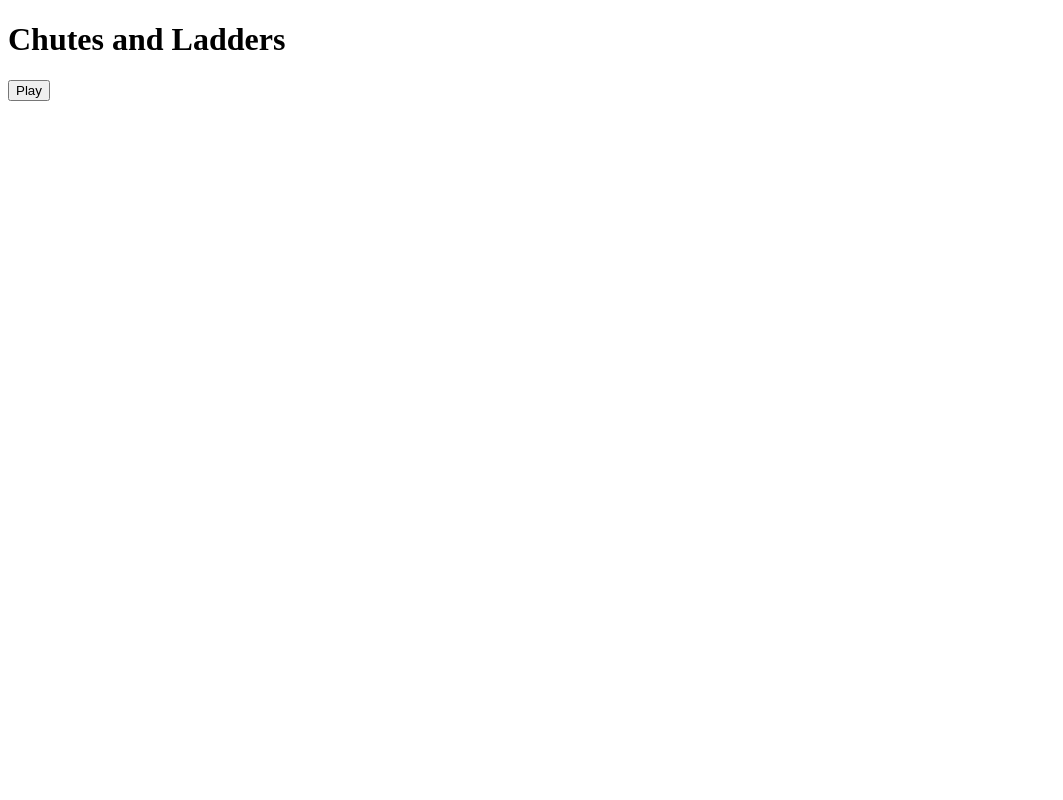
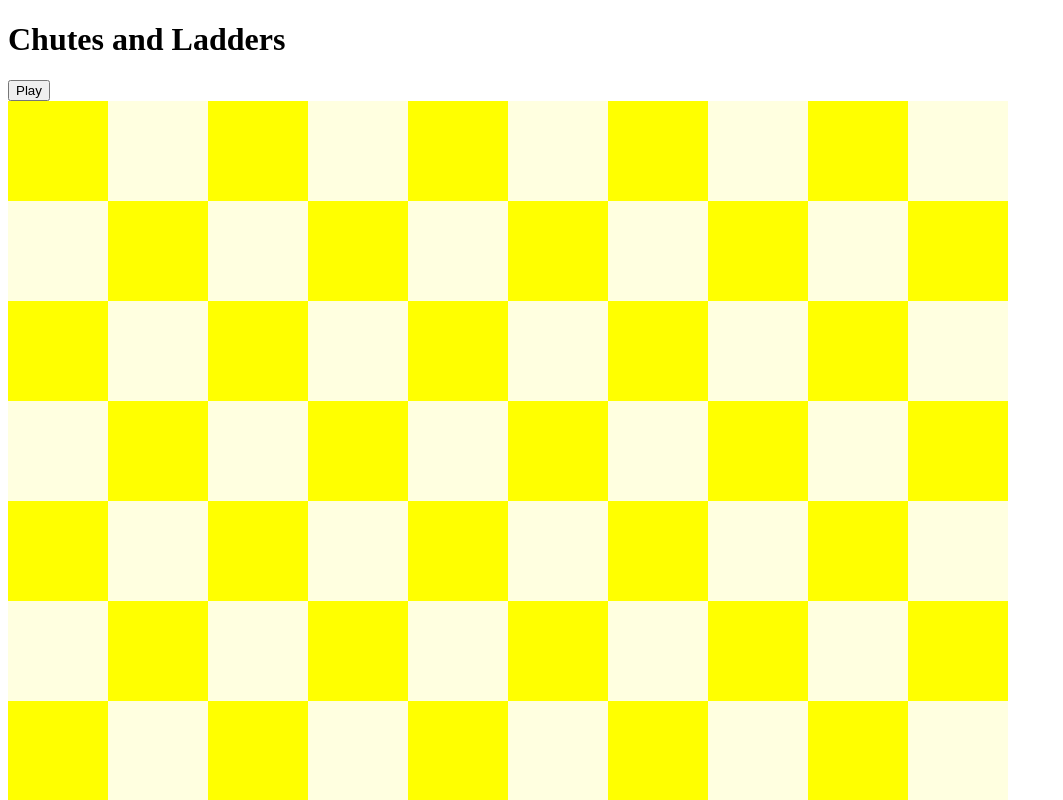
Before and after one commit to marchmichels/chutes-and-ladders, a plain HTML site: page index.html in a window 1280 px wide. Both pictures are taken after a click on the button "One". Shown: the top 800 px of the page, without its empty margins (0-1063 px from the left). Drawn offline with nearby package versions, Linux system fonts and the light colour scheme.

Commit message:
Added SVG gameboard

```diff
--- a/js/app.js
+++ b/js/app.js
@@ -29,11 +29,11 @@ class Game {
     message;
 
     constructor(players) {
+        this.gameBoard = new GameBoard;
         this.players = [];
         for (let i = 1; i <= players; i++) {
             this.players[i] = new Player(i);
         }
-        this.gameBoard = new GameBoard;
         this.spinner = new Spinner;
         this.turn = 1;
 
@@ -69,7 +69,7 @@ class Game {
         }
         else {
             let pos = this.gameBoard.checkBoard(this.players[this.turn].getPos());
-            this.players[this.turn].setPos(pos.boardNumber, pos.x, pos.y);
+            this.players[this.turn].setPos(pos.boardNumber, pos.element.x, pos.element.y);
             console.log("ends on: " + this.players[this.turn].getPos());
             console.log("");
             this.turn ++;
@@ -114,7 +114,7 @@ class Player {
         this.number = number;
         this.boardPos = 1;
 
-        console.log(this.number);
+        //console.log(this.number);
 
         this.playerMarker = document.createElementNS("http://www.w3.org/2000/svg", "circle");
 
@@ -151,6 +151,7 @@ class Player {
 
 class GameBoardSpace {
     endPosition;
+    element;
     x;
     y;
 
@@ -162,8 +163,7 @@ class GameBoardSpace {
 
         let pos = {
             boardNumber : this.endPosition,
-            x: this.x,
-            y: this.y
+            element : this.element
         }
 
         return pos;
@@ -241,58 +241,168 @@ class GameBoardSpace {
         // if in the bottom row (1)
         if (index < 10) {
 
-            console.log("index" + index);
+            let y = 950; //y position for entire row
+            let x = index * 100 + 50; //column 1 is at 50px, then 150, 250 and so on
+            //console.log("Row 1: " + (index * 100 + 50))
+            this.element = {
+                x: x,
+                y: y
+            }
 
-            this.y = 950; //y position for entire row
-            this.x = index * 100 + 50; //column 1 is at 50px, then 150, 250 and so on
-
-            console.log(index * 100 + 50);
         } //if in row 2
         else if (index >= 10 && index < 20) {
-            this.y = 850; //y position for entire row
+
+            let y = 850; //y position for entire row
+            let rowIndex = Math.abs((index - 10) - 9); //column 1 is
+            let x = rowIndex * 100 + 50;
+            //console.log("Row 2: " + (rowIndex * 100 + 50))
+            this.element = {
+                x: x,
+                y: y
+            }
+
+        } //if in row 3
+        else if (index >= 20 && index < 30) {
+
+            let y = 750;
+            let x = (index * 100 + 50) - 2000;
+            //console.log("Row 3: " + ((index * 100 + 50) - 2000))
+            this.element = {
+                x: x,
+                y: y
+            }
+
+        } //if in row 4
+        else if (index >= 30 && index < 40) {
+
+            let y = 650;
+            let rowIndex = Math.abs((index - 30) - 9); //column 1 is
+            let x = rowIndex * 100 + 50;
+            //console.log("Row 4: " + (rowIndex * 100 + 50))
+            this.element = {
+                x: x,
+                y: y
+            }
+
+        } //if in row 5
+        else if (index >= 40 && index < 50) {
+
+            let y = 550;
+            let x = (index * 100 + 50) - 4000;
+            //console.log("Row 5: " + ((index * 100 + 50) - 4000))
+            this.element = {
+                x: x,
+                y: y
+            }
 
 
-            let rowIndex = Math.abs((index - 10) - 9); //column 1 is
+        } //if in row 6
+        else if (index >= 50 && index < 60) {
 
-            console.log(rowIndex * 100 + 50);
+            let y = 450;
+            let rowIndex = Math.abs((index - 50) - 9); //column 1 is
+            let x = rowIndex * 100 + 50;
+            //console.log("Row 6: " + (rowIndex * 100 + 50))
+            this.element = {
+                x: x,
+                y: y
+            }
 
 
-            this.x = rowIndex * 100 + 50;
-        } //if in row 3
-        else if (index >= 20 && index < 30) {
-            this.y = 750;
-            this.x = index * 100 + 50;
-        } //if in row 4
-        else if (index >= 30 && index < 40) {
-            this.y = 650;
-            this.x = index * 100 + 50;
-        } //if in row 5
-        else if (index >= 40 && index < 50) {
-            this.y = 550;
-            this.x = index * 100 + 50;
-        } //if in row 6
-        else if (index >= 50 && index < 60) {
-            this.y = 450;
-            this.x = index * 100 + 50;
+
         } //if in row 7
         else if (index >= 60 && index < 70) {
-            this.y = 350;
-            this.x = index * 100 + 50;
+
+            let y = 350;
+            let x = (index * 100 + 50) - 6000;
+            //console.log("Row 7: " + ((index * 100 + 50) - 6000))
+            this.element = {
+                x: x,
+                y: y
+            }
+
+
+
         } //if in row 8
         else if (index >= 70 && index < 80) {
-            this.y = 250;
-            this.x = index * 100 + 50;
+
+            let y = 250;
+            let rowIndex = Math.abs((index - 70) - 9); //column 1 is
+            let x = rowIndex * 100 + 50;
+            //console.log("Row 8: " + (rowIndex * 100 + 50))
+            this.element = {
+                x: x,
+                y: y
+            }
+
+
+
         } //if in row 9
         else if (index >= 80 && index < 90) {
-            this.y = 150;
-            this.x = index * 100 + 50;
+
+            let y = 150;
+            let x = (index * 100 + 50) - 8000;
+            //console.log("Row 9: " + ((index * 100 + 50) - 8000))
+            this.element = {
+                x: x,
+                y: y
+            }
+
+
         } //if in row 10 (the top row)
         else {
-            this.y = 50;
-            this.x = index * 100 + 50;
+
+            let y = 50;
+            let rowIndex = Math.abs((index - 90) - 9); //column 1 is
+            let x = rowIndex * 100 + 50;
+            //console.log("Row 10: " + (rowIndex * 100 + 50))
+            this.element = {
+                x: x,
+                y: y
+            }
+
+
+
         }
 
+
+
+        this.element.svg = document.createElementNS("http://www.w3.org/2000/svg", "rect");
+
+        //this.playerMarker.setAttribute('id', this.number);
+        //this.playerMarker.classList.add("player" + this.number);
+        this.element.svg.setAttribute("x", this.element.x - 50);
+        this.element.svg.setAttribute("width", 100);
+        this.element.svg.setAttribute("y", this.element.y -50);
+        this.element.svg.setAttribute("height", 100);
+
+        if(space % 2 == 0) {
+            this.element.svg.setAttribute("fill", "yellow")
+
+        } else {
+            this.element.svg.setAttribute("fill", "lightyellow")
+        }
+
+
+        //uncomment to show gameboard
+        svg.appendChild(this.element.svg);
+
+
+
+
+
+
     }
+
+
+    getPos() {
+        return this.element
+    }
+
+
+
+
+
 }
 
 
@@ -308,6 +418,8 @@ class GameBoard {
 
             this.gameboard[i] = new GameBoardSpace(i);
             this.gameboard[i].gameLogic(i);
+            //console.log(i)
+            //console.log(this.gameboard[i].getPos())
 
         }
 
```
Also changed, not shown: index.html (+1 -1 lines).
